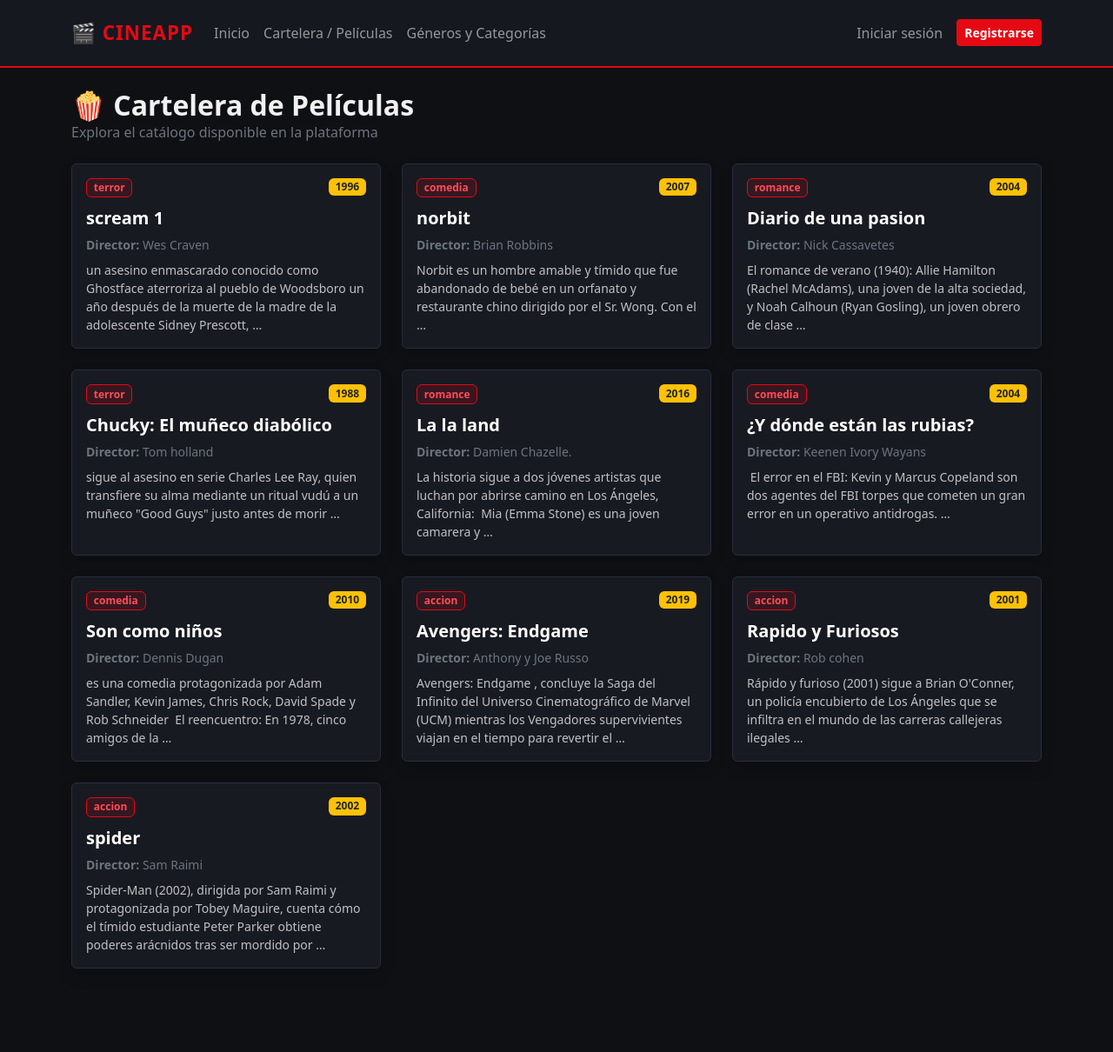
After one commit to canoalexander-creator/Pagina_de_peliculas, a Django app: page /peliculas/ in a window 1280 px wide. The commit adds this page. Shown: the whole page at 87% size. Run offline with Django 5.2, Linux system fonts and the light colour scheme; data comes from the database, SQL or seed files in the repository.

Commit message:
Sprint 3 Tarea 1: CRUD completo de Peliculas y Categorias con validaciones y vista oscura

```diff
--- /dev/null
+++ b/gestion/templates/base.html
@@ -0,0 +1,102 @@
+<!DOCTYPE html>
+<html lang="es" data-bs-theme="dark">
+<head>
+    <meta charset="UTF-8">
+    <meta name="viewport" content="width=device-width, initial-scale=1.0">
+    <title>{% block title %}CineApp | Catálogo de Películas{% endblock %}</title>
+    <link href="https://cdn.jsdelivr.net/npm/bootstrap@5.3.3/dist/css/bootstrap.min.css" rel="stylesheet">
+    <style>
+        body {
+            background-color: #0f1014;
+            color: #f1f1f1;
+        }
+        .navbar-cine {
+            background-color: #16181f;
+            border-bottom: 2px solid #e50914;
+        }
+        .brand-cine {
+            color: #e50914 !important;
+            font-weight: 800;
+            letter-spacing: 1px;
+            font-size: 1.4rem;
+        }
+        .btn-cine {
+            background-color: #e50914;
+            border-color: #e50914;
+            color: #fff;
+            font-weight: 600;
+        }
+        .btn-cine:hover {
+            background-color: #b20710;
+            border-color: #b20710;
+            color: #fff;
+        }
+        .card-cine {
+            background-color: #181a22;
+            border: 1px solid #2a2d3a;
+            transition: transform 0.2s ease, border-color 0.2s ease;
+        }
+        .card-cine:hover {
+            transform: translateY(-4px);
+            border-color: #e50914;
+        }
+        .badge-categoria {
+            background-color: rgba(229, 9, 20, 0.15);
+            color: #ff4d57;
+            border: 1px solid #e50914;
+        }
+    </style>
+</head>
+<body>
+    <nav class="navbar navbar-expand-lg navbar-dark navbar-cine mb-4 py-3">
+        <div class="container">
+            <a class="navbar-brand brand-cine" href="{% url 'inicio' %}">🎬 CINEAPP</a>
+            <button class="navbar-toggler" type="button" data-bs-toggle="collapse" data-bs-target="#navbarNav">
+                <span class="navbar-toggler-icon"></span>
+            </button>
+            <div class="collapse navbar-collapse" id="navbarNav">
+                <ul class="navbar-nav me-auto">
+                    <li class="nav-item"><a class="nav-link" href="{% url 'inicio' %}">Inicio</a></li>
+                    <li class="nav-item"><a class="nav-link" href="{% url 'lista_peliculas' %}">Cartelera / Películas</a></li>
+                    <li class="nav-item"><a class="nav-link" href="{% url 'lista_categorias' %}">Géneros y Categorías</a></li>
+                </ul>
+                <ul class="navbar-nav align-items-lg-center">
+                    {% if user.is_authenticated %}
+                        <li class="nav-item me-3">
+                            <span class="text-light small">
+                                👤 <strong>{{ user.username }}</strong>
+                                {% if user.is_staff or user.is_superuser %}
+                                    <span class="badge bg-danger ms-1">Admin</span>
+                                {% else %}
+                                    <span class="badge bg-secondary ms-1">Usuario</span>
+                                {% endif %}
+                            </span>
+                        </li>
+                        <li class="nav-item">
+                            <a class="btn btn-outline-light btn-sm" href="{% url 'logout' %}">Cerrar sesión</a>
+                        </li>
+                    {% else %}
+                        <li class="nav-item"><a class="nav-link" href="{% url 'login' %}">Iniciar sesión</a></li>
+                        <li class="nav-item ms-lg-2"><a class="btn btn-cine btn-sm" href="{% url 'registro' %}">Registrarse</a></li>
+                    {% endif %}
+                </ul>
+            </div>
+        </div>
+    </nav>
+
+    <div class="container pb-5">
+        {% if messages %}
+            {% for message in messages %}
+                <div class="alert alert-{{ message.tags }} alert-dismissible fade show shadow-sm" role="alert">
+                    {{ message }}
+                    <button type="button" class="btn-close" data-bs-dismiss="alert"></button>
+                </div>
+            {% endfor %}
+        {% endif %}
+
+        {% block content %}{% endblock %}
+    </div>
+
+    <script src="https://cdn.jsdelivr.net/npm/bootstrap@5.3.3/dist/js/bootstrap.bundle.min.js"></script>
+</body>
+</html>
--- /dev/null
+++ b/gestion/templates/lista_peliculas.html
@@ -0,0 +1,97 @@
+{% extends 'base.html' %}
+{% block title %}Cartelera de Películas{% endblock %}
+
+{% block content %}
+<div class="d-flex flex-wrap justify-content-between align-items-center mb-4 gap-2">
+    <div>
+        <h2 class="fw-bold mb-0">🍿 Cartelera de Películas</h2>
+        <p class="text-secondary mb-0">Explora el catálogo disponible en la plataforma</p>
+    </div>
+    {% if user.is_staff or user.is_superuser %}
+        <a href="{% url 'crear_pelicula' %}" class="btn btn-cine">+ Agregar Película</a>
+    {% endif %}
+</div>
+
+<div class="row row-cols-1 row-cols-md-2 row-cols-lg-3 g-4 mb-5">
+    {% for pelicula in peliculas %}
+    <div class="col">
+        <div class="card h-100 card-cine shadow">
+            <div class="card-body d-flex flex-column">
+                <div class="d-flex justify-content-between align-items-start mb-2">
+                    <span class="badge badge-categoria">{{ pelicula.categoria.nombre|default:"Sin categoría" }}</span>
+                    {% if pelicula.anio %}
+                        <span class="badge bg-warning text-dark fw-bold">{{ pelicula.anio }}</span>
+                    {% endif %}
+                </div>
+                <h5 class="card-title fw-bold text-white mt-1">{{ pelicula.titulo }}</h5>
+                <p class="text-secondary small mb-2">
+                    <strong>Director:</strong> {{ pelicula.director|default:"No especificado" }}
+                </p>
+                <p class="card-text text-light opacity-75 small flex-grow-1">
+                    {{ pelicula.sinopsis|default:"Sin sinopsis disponible."|truncatewords:25 }}
+                </p>
+                {% if user.is_staff or user.is_superuser %}
+                <div class="pt-3 mt-2 border-top border-secondary border-opacity-25 d-flex justify-content-end gap-2">
+                    <a href="{% url 'editar_pelicula' pelicula.pk %}" class="btn btn-outline-warning btn-sm">Editar</a>
+                    <a href="{% url 'eliminar_pelicula' pelicula.pk %}" class="btn btn-outline-danger btn-sm">Eliminar</a>
+                </div>
+                {% endif %}
+            </div>
+        </div>
+    </div>
+    {% empty %}
+    <div class="col-12">
+        <div class="card card-cine text-center py-5">
+            <div class="card-body">
+                <h5 class="text-secondary">Aún no hay películas en cartelera</h5>
+                {% if user.is_staff or user.is_superuser %}
+                    <a href="{% url 'crear_pelicula' %}" class="btn btn-cine mt-2">Registrar la primera película</a>
+                {% endif %}
+            </div>
+        </div>
+    </div>
+    {% endfor %}
+</div>
+
+{% if user.is_staff or user.is_superuser %}
+<div class="card card-cine shadow">
+    <div class="card-header bg-dark border-bottom border-secondary d-flex justify-content-between align-items-center">
+        <h5 class="mb-0 text-white">📋 Tabla de Administración de Películas</h5>
+        <span class="badge bg-secondary">Total: {{ peliculas|length }}</span>
+    </div>
+    <div class="table-responsive">
+        <table class="table table-dark table-hover mb-0 align-middle">
+            <thead>
+                <tr>
+                    <th>ID</th>
+                    <th>Título</th>
+                    <th>Director</th>
+                    <th>Año</th>
+                    <th>Categoría</th>
+                    <th class="text-end">Acciones</th>
+                </tr>
+            </thead>
+            <tbody>
+                {% for pelicula in peliculas %}
+                <tr>
+                    <td class="text-secondary">#{{ pelicula.id }}</td>
+                    <td class="fw-semibold">{{ pelicula.titulo }}</td>
+                    <td>{{ pelicula.director|default:"—" }}</td>
+                    <td>{{ pelicula.anio|default:"—" }}</td>
+                    <td><span class="badge badge-categoria">{{ pelicula.categoria.nombre|default:"Sin categoría" }}</span></td>
+                    <td class="text-end">
+                        <a href="{% url 'editar_pelicula' pelicula.pk %}" class="btn btn-warning btn-sm">Editar</a>
+                        <a href="{% url 'eliminar_pelicula' pelicula.pk %}" class="btn btn-danger btn-sm">Eliminar</a>
+                    </td>
+                </tr>
+                {% empty %}
+                <tr>
+                    <td colspan="6" class="text-center py-4 text-secondary">No hay registros en la tabla.</td>
+                </tr>
+                {% endfor %}
+            </tbody>
+        </table>
+    </div>
+</div>
+{% endif %}
+{% endblock %}
--- a/gestion/urls.py
+++ b/gestion/urls.py
@@ -6,4 +6,16 @@ urlpatterns = [
     path('registro/', views.registro_usuario, name='registro'),
     path('login/', views.login_usuario, name='login'),
     path('logout/', views.logout_usuario, name='logout'),
+
+    # CRUD Películas
+    path('peliculas/', views.lista_peliculas, name='lista_peliculas'),
+    path('peliculas/nueva/', views.crear_pelicula, name='crear_pelicula'),
+    path('peliculas/editar/<int:pk>/', views.editar_pelicula, name='editar_pelicula'),
+    path('peliculas/eliminar/<int:pk>/', views.eliminar_pelicula, name='eliminar_pelicula'),
+
+    # CRUD Categorías
+    path('categorias/', views.lista_categorias, name='lista_categorias'),
+    path('categorias/nueva/', views.crear_categoria, name='crear_categoria'),
+    path('categorias/editar/<int:pk>/', views.editar_categoria, name='editar_categoria'),
+    path('categorias/eliminar/<int:pk>/', views.eliminar_categoria, name='eliminar_categoria'),
 ]
--- a/gestion/views.py
+++ b/gestion/views.py
@@ -46,3 +46,123 @@ def logout_usuario(request):
     logout(request)
     messages.info(request, 'Has cerrado sesión correctamente.')
     return redirect('login')
+from django.shortcuts import render, redirect, get_object_or_404
+from django.contrib import messages
+from django.contrib.auth.decorators import login_required, user_passes_test
+from .models import Pelicula, Categoria
+from .forms import PeliculaForm, CategoriaForm
+
+# Verificación de rol administrador en el servidor
+def es_admin(user):
+    return user.is_authenticated and (user.is_staff or user.is_superuser)
+
+# ==========================================
+# CRUD DE PELÍCULAS (SPRINT 3 - TAREA 1)
+# ==========================================
+
+def es_admin(user):
+    return user.is_authenticated and (user.is_staff or user.is_superuser)
+
+
+def lista_peliculas(request):
+    peliculas = Pelicula.objects.select_related('categoria').all().order_by('-id')
+    return render(request, 'lista_peliculas.html', {'peliculas': peliculas})
+
+
+@login_required
+@user_passes_test(es_admin)
+def crear_pelicula(request):
+    if request.method == 'POST':
+        form = PeliculaForm(request.POST)
+        if form.is_valid():
+            pelicula = form.save()
+            messages.success(request, f'Película "{pelicula.titulo}" registrada correctamente.')
+            return redirect('lista_peliculas')
+    else:
+        form = PeliculaForm()
+    return render(request, 'form_pelicula.html', {'form': form, 'accion': 'Registrar Nueva Película'})
+
+
+@login_required
+@user_passes_test(es_admin)
+def editar_pelicula(request, pk):
+    pelicula = get_object_or_404(Pelicula, pk=pk)
+    if request.method == 'POST':
+        form = PeliculaForm(request.POST, instance=pelicula)
+        if form.is_valid():
+            form.save()
+            messages.success(request, f'Película "{pelicula.titulo}" actualizada correctamente.')
+            return redirect('lista_peliculas')
+    else:
+        form = PeliculaForm(instance=pelicula)
+    return render(request, 'form_pelicula.html', {'form': form, 'accion': f'Editar: {pelicula.titulo}'})
+
+
+@login_required
+@user_passes_test(es_admin)
+def eliminar_pelicula(request, pk):
+    pelicula = get_object_or_404(Pelicula, pk=pk)
+    if request.method == 'POST':
+        titulo = pelicula.titulo
+        pelicula.delete()
+        messages.success(request, f'Película "{titulo}" eliminada correctamente.')
+        return redirect('lista_peliculas')
+    return render(request, 'confirmar_eliminar.html', {
+        'objeto': pelicula,
+        'tipo': 'película',
+        'url_cancelar': 'lista_peliculas'
+    })
+
+
+# ==========================================
+# CRUD DE CATEGORÍAS (SPRINT 3 - TAREA 1)
+# ==========================================
+
+def lista_categorias(request):
+    categorias = Categoria.objects.all().order_by('nombre')
+    return render(request, 'lista_categorias.html', {'categorias': categorias})
+
+
+@login_required
+@user_passes_test(es_admin)
+def crear_categoria(request):
+    if request.method == 'POST':
+        form = CategoriaForm(request.POST)
+        if form.is_valid():
+            categoria = form.save()
+            messages.success(request, f'Categoría "{categoria.nombre}" creada correctamente.')
+            return redirect('lista_categorias')
+    else:
+        form = CategoriaForm()
+    return render(request, 'form_categoria.html', {'form': form, 'accion': 'Registrar Nueva Categoría'})
+
+
+@login_required
+@user_passes_test(es_admin)
+def editar_categoria(request, pk):
+    categoria = get_object_or_404(Categoria, pk=pk)
+    if request.method == 'POST':
+        form = CategoriaForm(request.POST, instance=categoria)
+        if form.is_valid():
+            form.save()
+            messages.success(request, f'Categoría "{categoria.nombre}" actualizada correctamente.')
+            return redirect('lista_categorias')
+    else:
+        form = CategoriaForm(instance=categoria)
+    return render(request, 'form_categoria.html', {'form': form, 'accion': f'Editar: {categoria.nombre}'})
+
+
+@login_required
+@user_passes_test(es_admin)
+def eliminar_categoria(request, pk):
+    categoria = get_object_or_404(Categoria, pk=pk)
+    if request.method == 'POST':
+        nombre = categoria.nombre
+        categoria.delete()
+        messages.success(request, f'Categoría "{nombre}" eliminada correctamente.')
+        return redirect('lista_categorias')
+    return render(request, 'confirmar_eliminar.html', {
+        'objeto': categoria,
+        'tipo': 'categoría',
+        'url_cancelar': 'lista_categorias'
+    })
```
Also changed, not shown: gestion/forms.py (added, +42 -0 lines), gestion/templates/confirmar_eliminar.html (added, +22 -0 lines), gestion/templates/form_categoria.html (added, +32 -0 lines), gestion/templates/form_pelicula.html (added, +32 -0 lines), gestion/templates/inicio.html (+42 -64 lines), gestion/templates/lista_categorias.html (added, +50 -0 lines).
